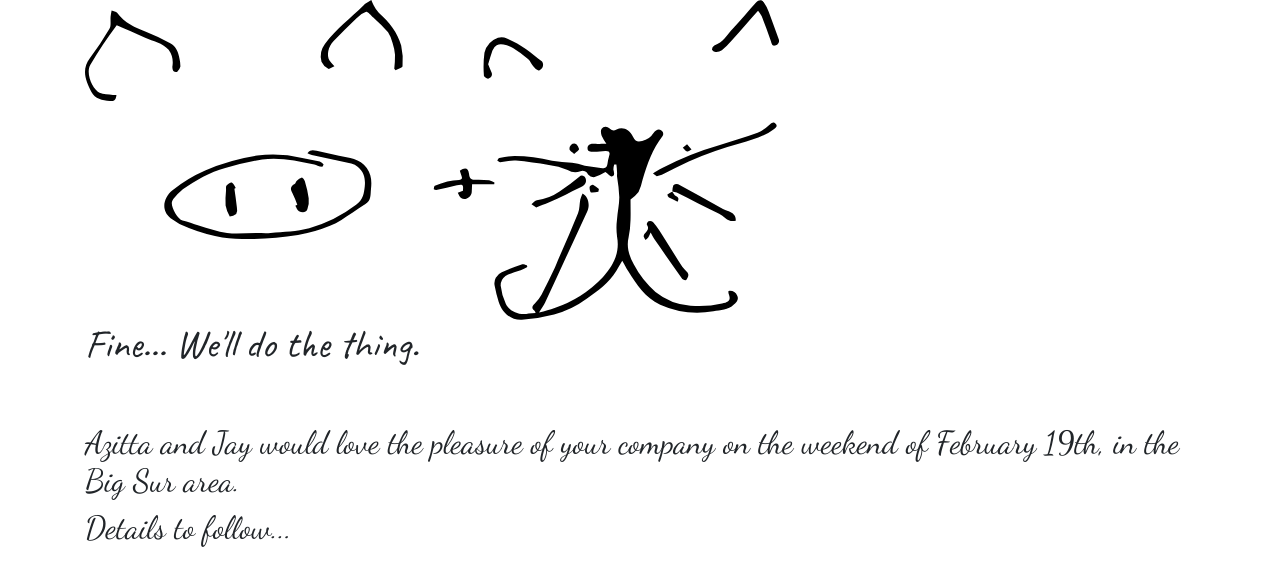
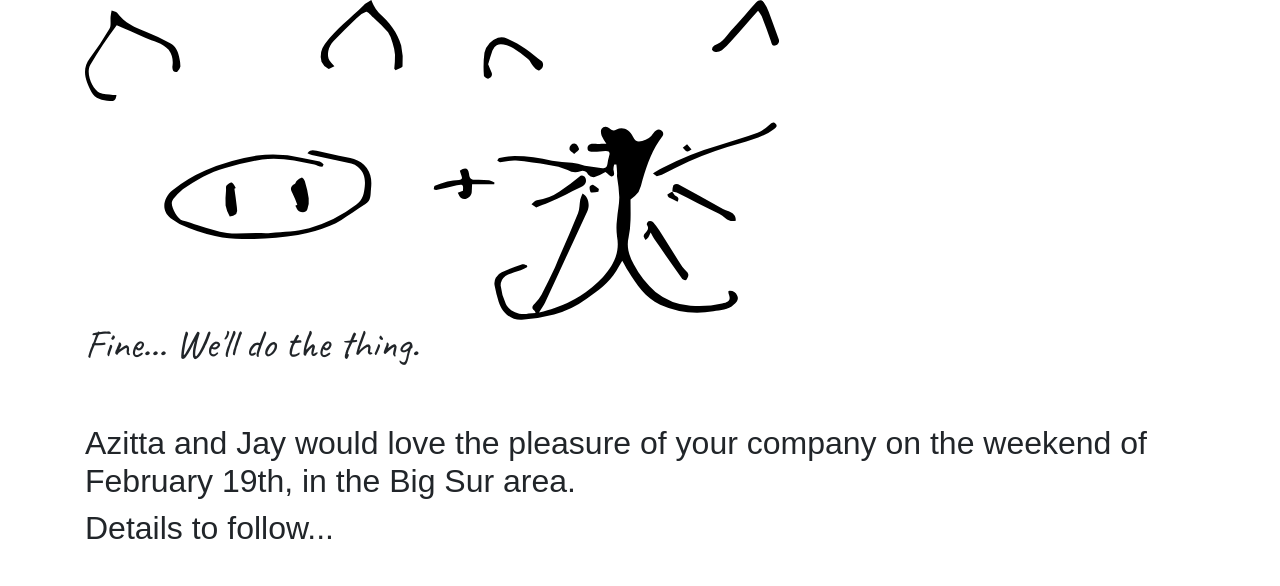
Before and after one commit to jayweiler/p-k, a plain HTML site: page index.html in a window 1280 px wide. Drawn offline with nearby package versions, Linux system fonts and the light colour scheme; a web font is replaced by a local one.

Commit message:
font back

```diff
--- a/index.html
+++ b/index.html
@@ -23,8 +23,8 @@
     <h1 style="font-family: 'Caveat', cursive; text-align: 'center';">Fine... We'll do the thing.
     </h1>
     <br><br>
-    <h2 style="font-family: 'Dancing Script', cursive; text-align: 'center';">Azitta and Jay would love the pleasure of your company on the weekend of February 19th, in the Big Sur area.</h2>
-      <h2 style="font-family: 'Dancing Script', cursive; text-align: 'center';">Details to follow...</h2>
+    <h2 style="font-family: adore-you-slanted, sans-serif; text-align: 'center';">Azitta and Jay would love the pleasure of your company on the weekend of February 19th, in the Big Sur area.</h2>
+      <h2 style="font-family: adore-you-slanted, sans-serif; text-align: 'center';">Details to follow...</h2>
   </div>
   <div class="container" style="height: 20vh;">
   </div>
```
